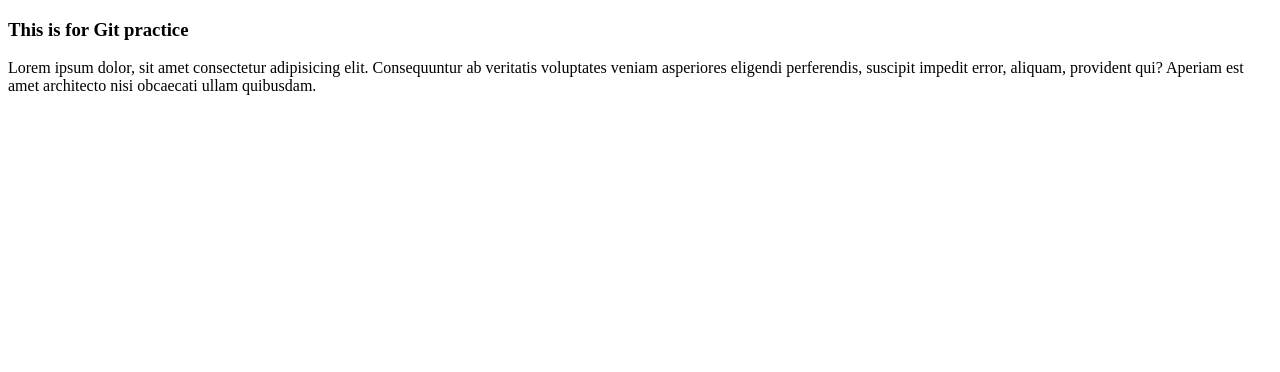
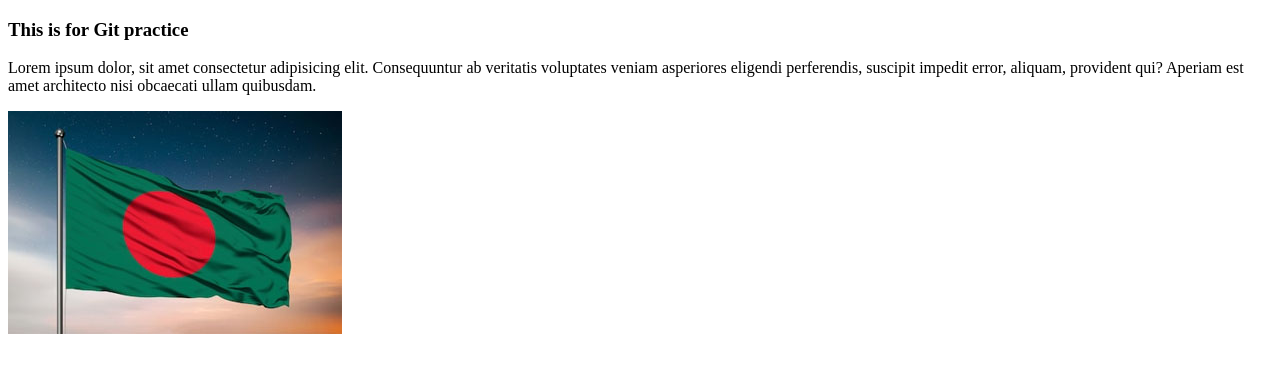
Before and after one commit to ProdipKirtania/practice-repo-1, a plain HTML site: page index.html in a window 1280 px wide. Drawn offline with Linux system fonts and the light colour scheme.

Commit message:
added Bangladesh flag image

```diff
--- a/index.html
+++ b/index.html
@@ -7,7 +7,11 @@
     <title>My first Repo</title>
 </head>
 <body>
-    <h3>This is for Git practice</h3>
-    <p>Lorem ipsum dolor, sit amet consectetur adipisicing elit. Consequuntur ab veritatis voluptates veniam asperiores eligendi perferendis, suscipit impedit error, aliquam, provident qui? Aperiam est amet architecto nisi obcaecati ullam quibusdam.</p>
+    <div >
+        <h3>This is for Git practice</h3>
+        <p>Lorem ipsum dolor, sit amet consectetur adipisicing elit. Consequuntur ab veritatis voluptates veniam asperiores eligendi perferendis, suscipit impedit error, aliquam, provident qui? Aperiam est amet architecto nisi obcaecati ullam quibusdam.</p>
+        <img src="bdflag.jpg" alt="Bangladesh Flag">
+    </div>
+
 </body>
 </html>
```
Also changed, not shown: bdflag.jpg (added).
